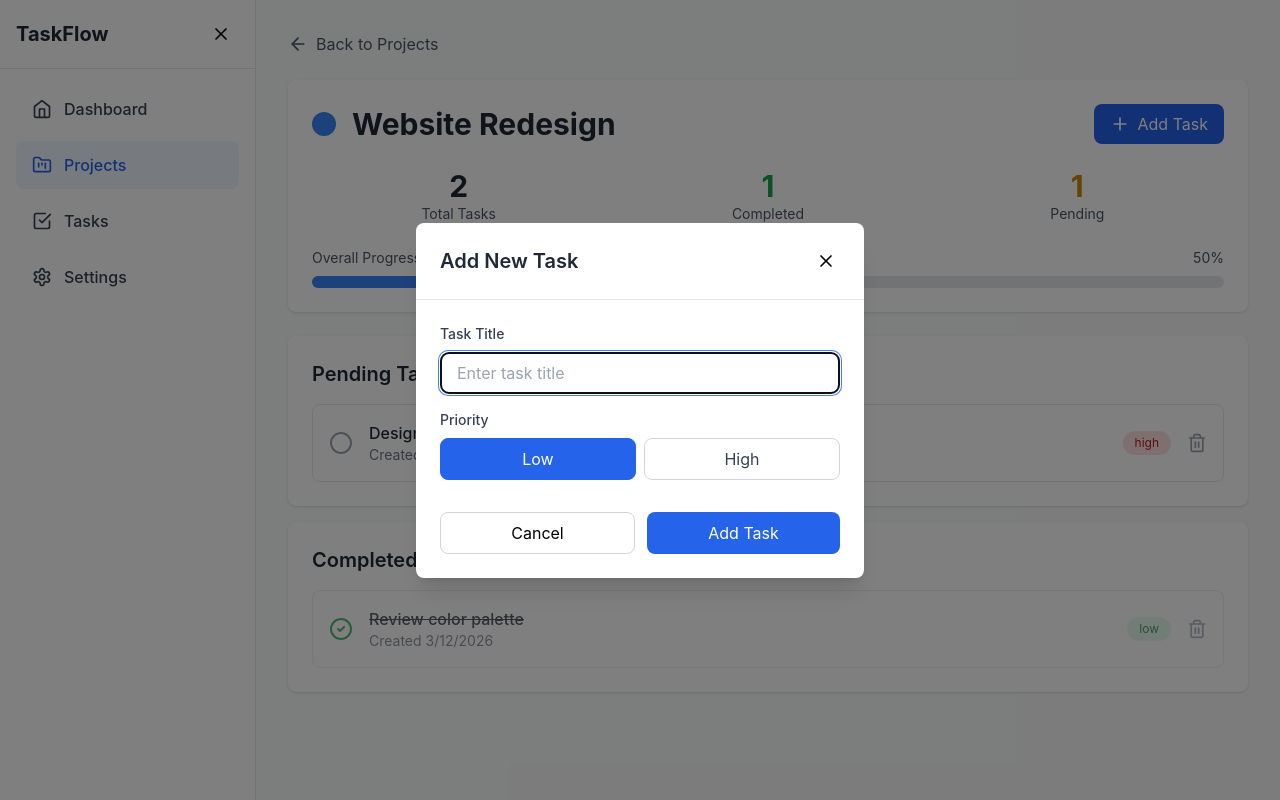
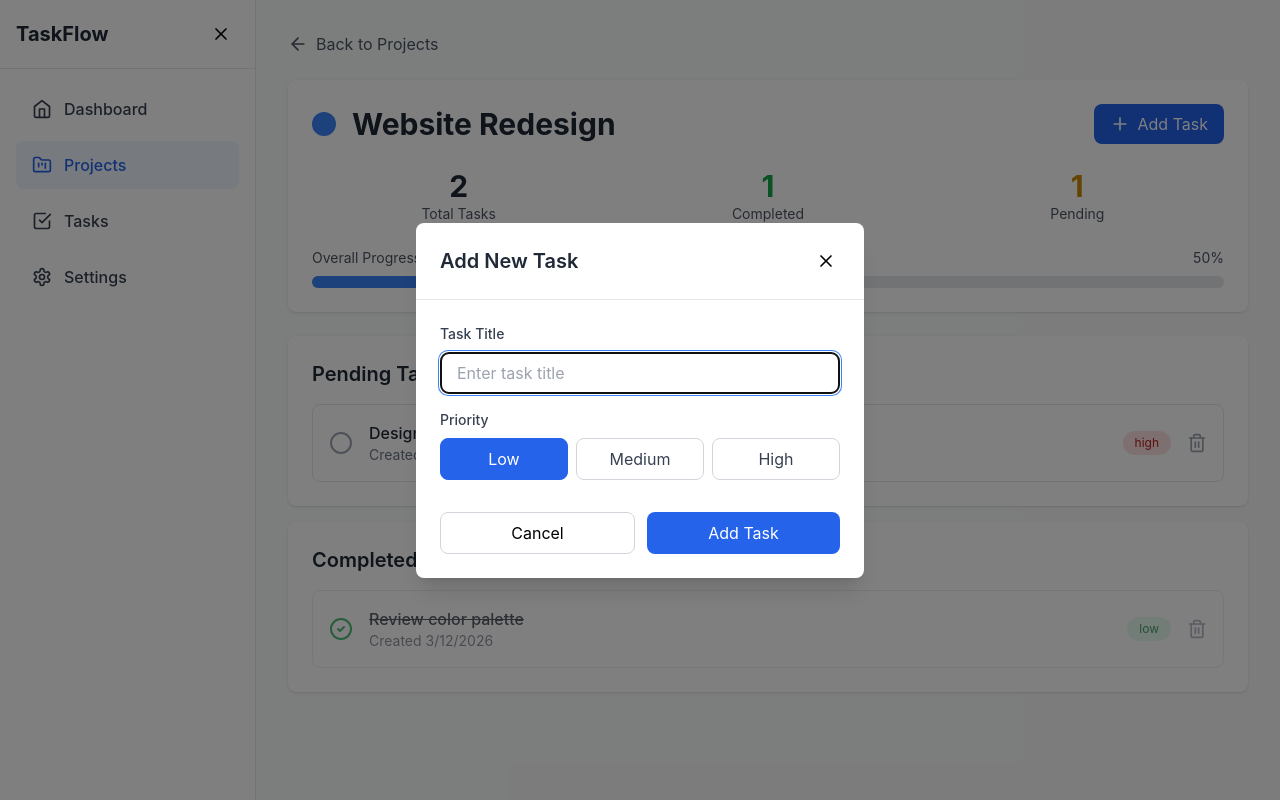
Before and after one commit to pitadeveloper/Benji-Test, a React (Vite) app: page /projects/1 in a window 1280 px wide. Both pictures are taken after a click on the button "Add Task". Built offline with nearby package versions, Linux system fonts and the light colour scheme; the HTML template or start-up script is replaced by a standard one.

Commit message:
feat: add medium priority option for tasks

```diff
--- a/src/pages/ProjectDetail.jsx
+++ b/src/pages/ProjectDetail.jsx
@@ -219,7 +219,7 @@ const ProjectDetail = () => {
               Priority
             </label>
             <div className="flex gap-2">
-              {['low', 'high'].map((priority) => (
+              {['low', 'medium', 'high'].map((priority) => (
                 <button
                   key={priority}
                   type="button"
```
